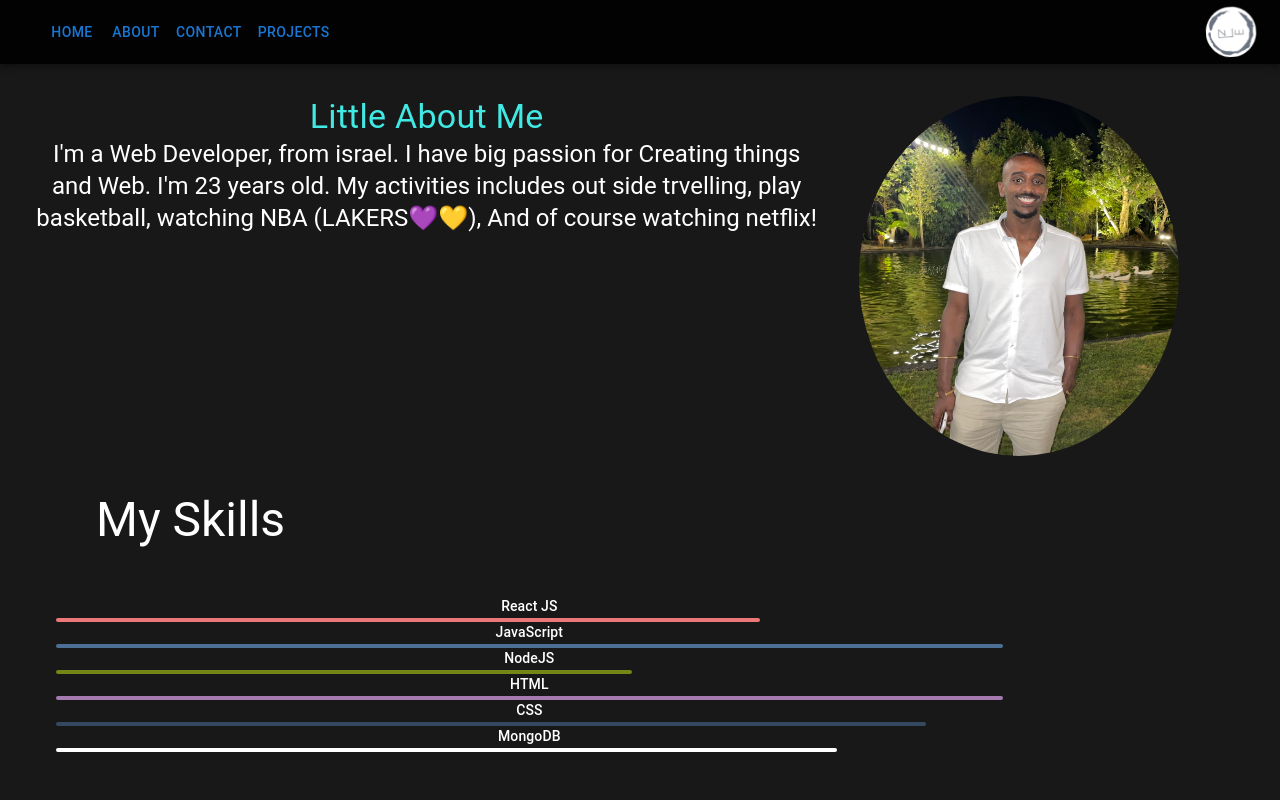
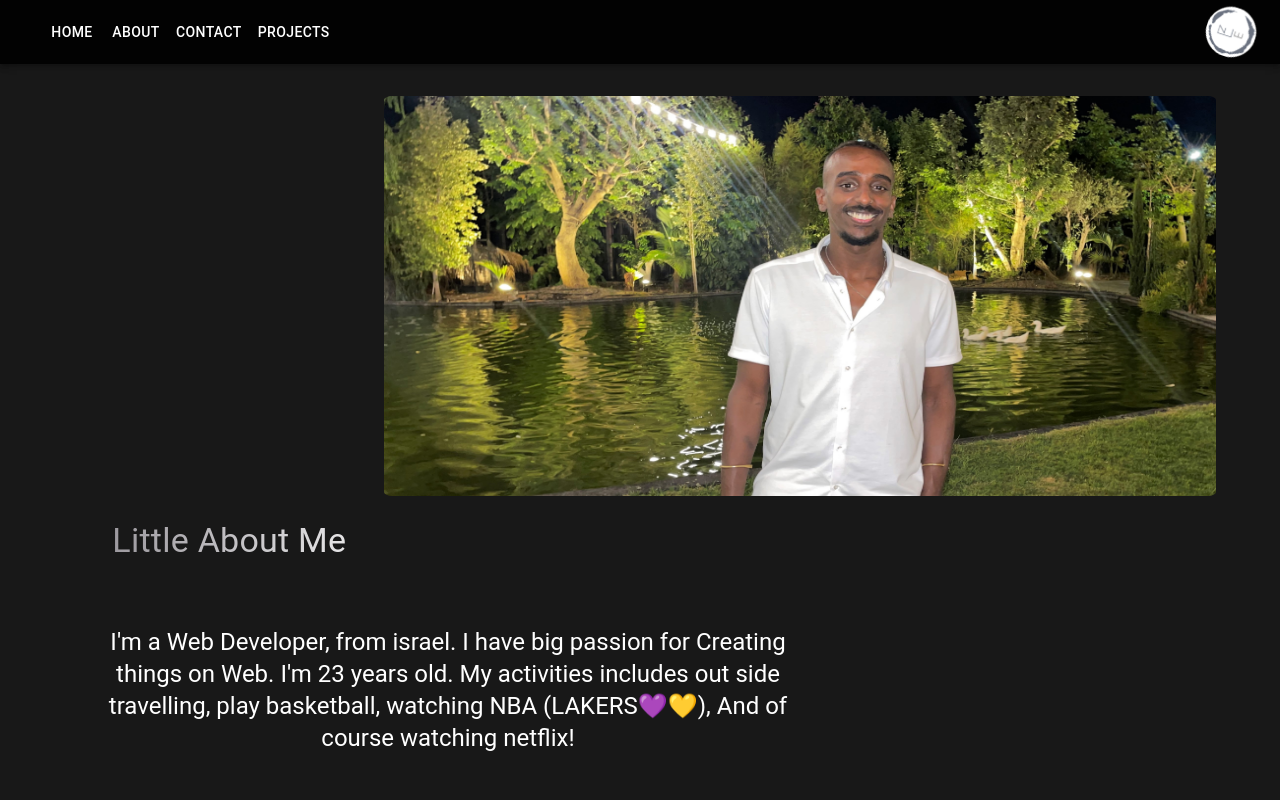
Before and after one commit to ELDADBRHANO/portfolio-eldad-brhano, a React (Create React App) app: page /About in a window 1280 px wide. Shown: the top 800 px of the page. Built offline with nearby package versions, Linux system fonts and the light colour scheme.

Commit message:
about fixed

```diff
--- a/src/App.css
+++ b/src/App.css
@@ -1,4 +1,42 @@
+.title{
+  display: flex !important;
+  justify-content: center;
+  color: #41E9E4 ;
+  background-image: linear-gradient(
+    to right,
+    #f1dc1c,
+    #ede5f381 50%,
+    white
+  );
+  background-size: 200% 100%;
+  background-position: -100%;
+  display: inline-block;
+  position: relative;
+  -webkit-background-clip: text;
+  -webkit-text-fill-color: transparent;
+  transition: all 0.3s ease-in-out;
+}
 
+
+.title:before{
+  content: '';
+  background: #f1dc1c;
+  display: block;
+  position: absolute;
+  bottom: -3px;
+  left: 0;
+  width: 0;
+  height: 3px;
+  transition: all 0.3s ease-in-out;
+}
+
+.title:hover {
+ background-position: 0;
+}
+
+.title:hover::before{
+  width: 100%;
+}
 body{
   background-color: rgba(0, 0, 0, 0.904);
   color: white;
--- a/src/components/features/Myself/Myself.css
+++ b/src/components/features/Myself/Myself.css
@@ -1,16 +1,39 @@
-.title{
-  color: #41E9E4
-}
 
 .Eldad-img{
-  width: 25vw;
-  height: 45vh;
-  border-radius: 70%;
-}
-.aboutme{
-  line-break: 2;
+  width: 65vw;
+  height: 50vh;
+  border-radius: 1%;
 }
 
 .grid-about-me{
   margin-top: 2rem;
 }
+.aboutme{
+  width: 55vw;
+  padding: 5vw;
+}
+#title-about-me{
+  margin-top: 3vh;
+}
+.box-img{
+  display: flex;
+  justify-content: flex-end;
+}
+@media screen and (max-width: 650px) {
+
+  .Eldad-img{
+    width: 100vw;
+    height: 30vh;
+  border-radius: 1%;
+  }
+
+
+  .grid-about-me{
+    margin-top: 2rem;
+  }
+  .aboutme{
+    width: 100vw;
+    padding: 5vw;
+  }
+
+}
--- a/src/components/features/Myself/Myself.jsx
+++ b/src/components/features/Myself/Myself.jsx
@@ -7,19 +7,19 @@ export default function Myself() {
   return (
     <Box className="grid-about-me" sx={{ flexGrow: 1 }}>
       <Grid  container spacing={2}>
-        <Grid lg={8} xs={12}>
-        <Typography className="title" variant="h4">
+        <Grid lg={12} xs={12}>
+          <Box className="box-img">
+            <img className="Eldad-img" src="/images/Eldad.png.jpg" alt="" />
+          </Box>
+        </Grid>
+        <Grid lg={4} xs={12}>
+        <Typography id="title-about-me" className="title" variant="h4">
             Little About Me
           </Typography>
-          <Typography className="aboutme" variant="h5">
-          I'm a Web Developer, from israel. I have big passion for Creating things and Web.
-          I'm 23 years old. My activities includes out side trvelling, play basketball, watching NBA (LAKERS💜💛), And of course watching netflix!
+        <Typography className="aboutme" variant="h5">
+          I'm a Web Developer, from israel. I have big passion for Creating things on Web.
+          I'm 23 years old. My activities includes out side travelling, play basketball, watching NBA (LAKERS💜💛), And of course watching netflix!
           </Typography>
-        </Grid>
-        <Grid lg={4} xs={12}>
-          <Box>
-            <img className="Eldad-img" src="/images/mewhite.png.jpg" alt="" />
-          </Box>
         </Grid>
       </Grid>
     </Box>
--- a/src/components/features/Skills/Skills.css
+++ b/src/components/features/Skills/Skills.css
@@ -1,5 +1,5 @@
 .react-skill{
-  border-bottom: 4px rgb(236, 119, 119) solid;
+  border-bottom: 4px rgba(231, 228, 5, 0.932) solid;
   border-radius: 5px;
   width: 55vw;
 }
@@ -28,5 +28,10 @@
 }
 
 .grid-skills{
+  padding-left: 5vw;
   padding-bottom: 2rem;
 }
+
+#title-skills{
+  padding-left: 5vh;
+}
--- a/src/components/features/Skills/Skills.jsx
+++ b/src/components/features/Skills/Skills.jsx
@@ -7,7 +7,7 @@ function Skills() {
     <Container>
       <Grid container spacing={2}>
       <Typography variant="h3">
-        <blockquote>
+        <blockquote id='title-skills' className='title'>
           My Skills
         </blockquote>
       </Typography>
--- a/src/components/features/btn/Btn.jsx
+++ b/src/components/features/btn/Btn.jsx
@@ -5,6 +5,7 @@ function ButtonFeatures(props) {
     <Button id="btn"
       style={{
         borderRadius: 35,
+        color:'white'
       }}
     >
       {props.btnTxt}
--- a/src/components/pages/About/About.jsx
+++ b/src/components/pages/About/About.jsx
@@ -11,7 +11,7 @@ function About() {
       <Grid lg={12} xs={12}>
         <Myself/>
       </Grid>
-      <Grid lg={12} xs={12}>
+      <Grid lg={10} xs={12}>
       <Skills/>
       </Grid>
       </Grid>
```
Also changed, not shown: public/images/Eldad.png.jpg (added).
